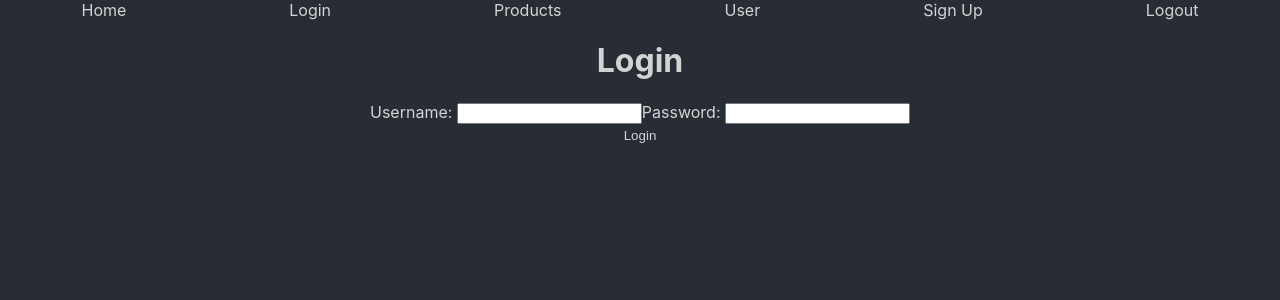
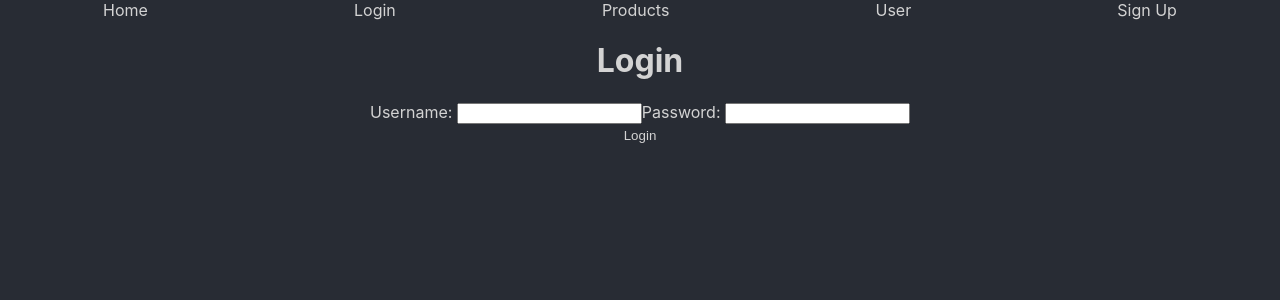
Before and after one commit to Build-Week-African-Marketplace-One/front-end, a React (Create React App) app: page /login in a window 1280 px wide. Shown: the top 300 px of the page. Built offline with nearby package versions, Linux system fonts and the light colour scheme.

Commit message:
conditional for logout button

```diff
--- a/src/components/Header.js
+++ b/src/components/Header.js
@@ -8,7 +8,6 @@ export default function Header() {
         window.location.href = "/" ;
     }
 
-
     return(
         <div className="header">
             <nav className="header-navs">
@@ -17,7 +16,8 @@ export default function Header() {
                 <Link to="/products" style={{ textDecoration: 'none', color: 'lightgrey' }}>Products</Link>
                 <Link to="/user" style={{ textDecoration: 'none', color: 'lightgrey' }}>User</Link>
                 <Link to="/signup" style={{ textDecoration: 'none', color: 'lightgrey' }}>Sign Up</Link>
-                <a href="/" onClick={logout} style={{ textDecoration: 'none', color: 'lightgrey' }} >Logout</a>
+                {localStorage.getItem("token") &&
+                    <a href="/" onClick={logout} style={{textDecoration: 'none', color: 'lightgrey'}}>Logout</a>}
             </nav>
         </div>
     )
--- a/src/components/Login.js
+++ b/src/components/Login.js
@@ -14,9 +14,10 @@ export default function Login() {
         });
     };
 
-    const onSubmit = evt => {
+
+    const onSubmit = (evt) => {
         evt.preventDefault();
-        axios.post("https://")
+        axios.post("https://", formValues)
             .then(res => {
                 console.log(res.data.token);
             })
@@ -28,6 +29,7 @@ export default function Login() {
                 push("/")
             })
     }
+
 
     return(
         <div className="login-container">
```
